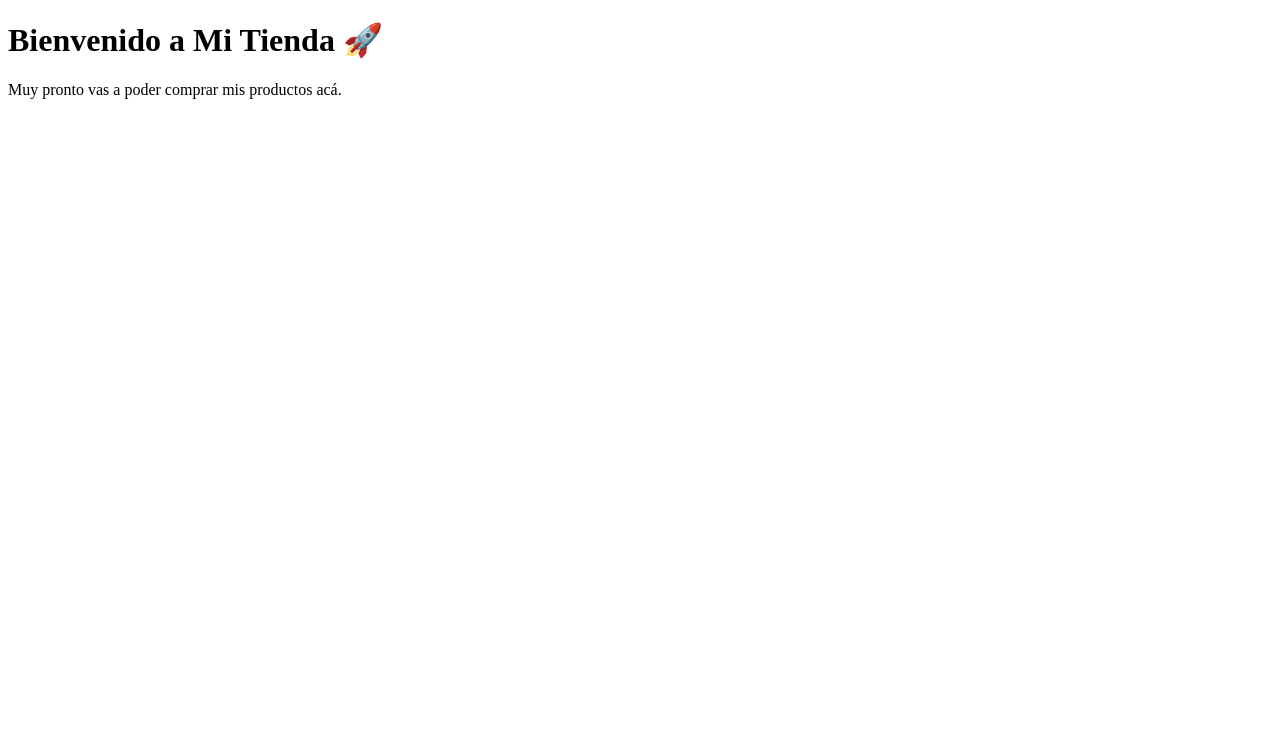
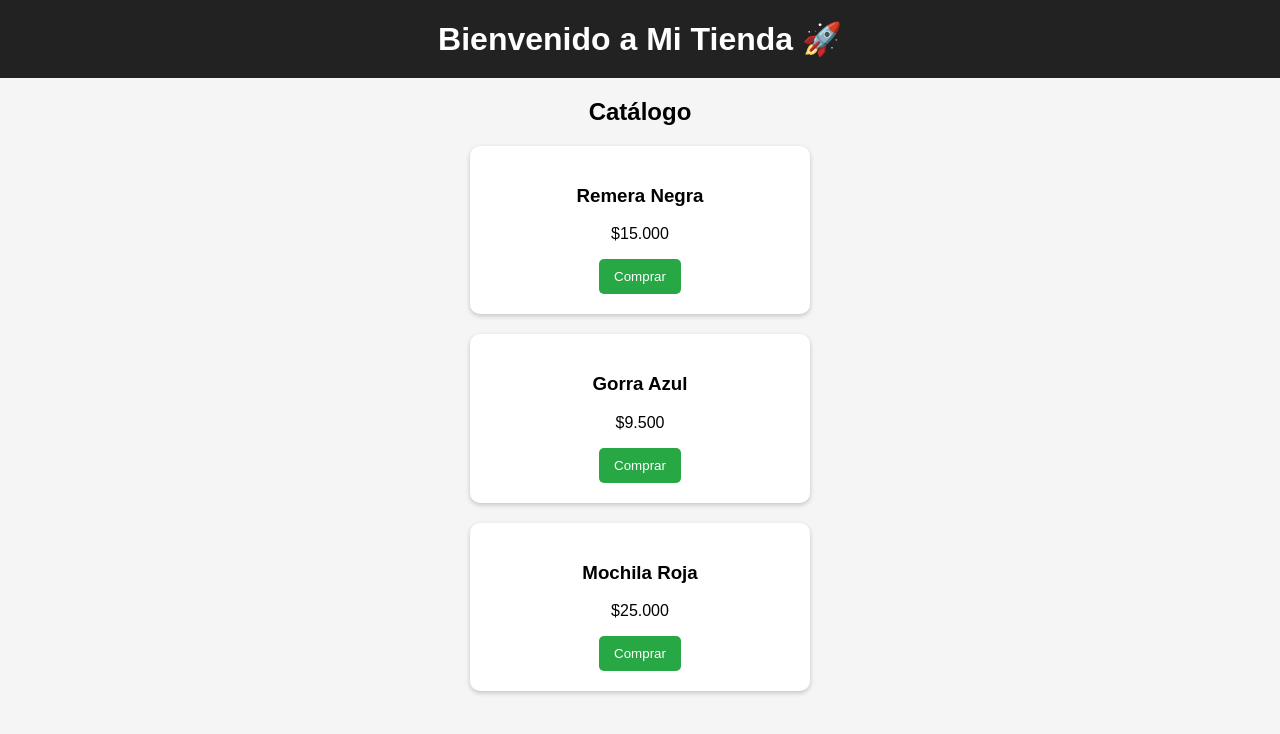
Before and after one commit to fabriziovidal-sketch/Trofeos-Argentinos, a plain HTML site: page index.html in a window 1280 px wide. Drawn offline with Linux system fonts and the light colour scheme.

Commit message:
Update index.html

```diff
--- a/index.html
+++ b/index.html
@@ -3,9 +3,27 @@
 <head>
   <meta charset="UTF-8">
   <title>Mi Tienda Online</title>
+  <!-- enlace al archivo CSS -->
+  <link rel="stylesheet" href="style.css">
 </head>
 <body>
   <h1>Bienvenido a Mi Tienda 🚀</h1>
-  <p>Muy pronto vas a poder comprar mis productos acá.</p>
-</body>
-</html>
+<h2>Catálogo</h2>
+
+<div class="producto">
+  <h3>Remera Negra</h3>
+  <p>$15.000</p>
+  <button>Comprar</button>
+</div>
+
+<div class="producto">
+  <h3>Gorra Azul</h3>
+  <p>$9.500</p>
+  <button>Comprar</button>
+</div>
+
+<div class="producto">
+  <h3>Mochila Roja</h3>
+  <p>$25.000</p>
+  <button>Comprar</button>
+</div>
```
